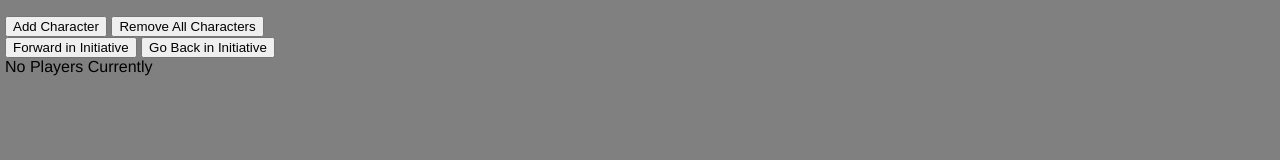
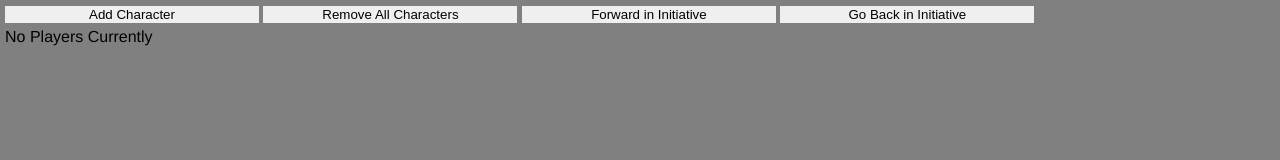
Before and after one commit to Jayromulus/pf2e-initiative-2, a plain HTML site: page index.html in a window 1280 px wide. Drawn offline with Linux system fonts and the light colour scheme.

Commit message:
minor margin adjustments

```diff
--- a/index.html
+++ b/index.html
@@ -9,14 +9,14 @@
 <body>
 	<!--  <h1 style="margin: 0; text-align: center">PF2e Initiative Tracker <span id="initiative"></span></h1> -->
 
-  <ul class="main-list"></ul>
+	<!-- <ul class="main-list"></ul> -->
 
 	<div id="button-controls">
 		<div id="top-row-controls">
 	  	<button type="button" id="test-store">Add Character</button>
 		  <button type="button" id="clear-data">Remove All Characters</button>
-		</div>
-		<div id="bot-row-controls">
+		<!-- </div>
+		<div id="bot-row-controls"> -->
   		<button type="button" id="further-initiative">Forward in Initiative</button>
 		  <button type="button" id="reverse-initiative">Go Back in Initiative</button>
 		</div>
--- a/main.js
+++ b/main.js
@@ -46,6 +46,7 @@ storeDummyData.addEventListener('click', e => {
   savePlayers(players)
 })
 */
+
 storeDummyData.addEventListener('mousedown', e => {
 	e.preventDefault();
 	dialog.showModal();
--- a/styles.css
+++ b/styles.css
@@ -1,4 +1,4 @@
-body {
+body, html {
   margin: 0;
   padding: 0;
   height: 100vh;
@@ -26,10 +26,6 @@ p {
 
 .player-hp-num {
   margin-left: auto;
-}
-
-#button-controls {
-	margin: 0 5px;
 }
 
 .player-hp {
@@ -68,3 +64,13 @@ p {
 	background-color: black;
 	opacity: .66;
 }
+
+#button-controls {
+	margin: 5px;
+}
+
+#button-controls button {
+	border: none;
+	width: 20%;
+	justify: space-between;
+}
```
